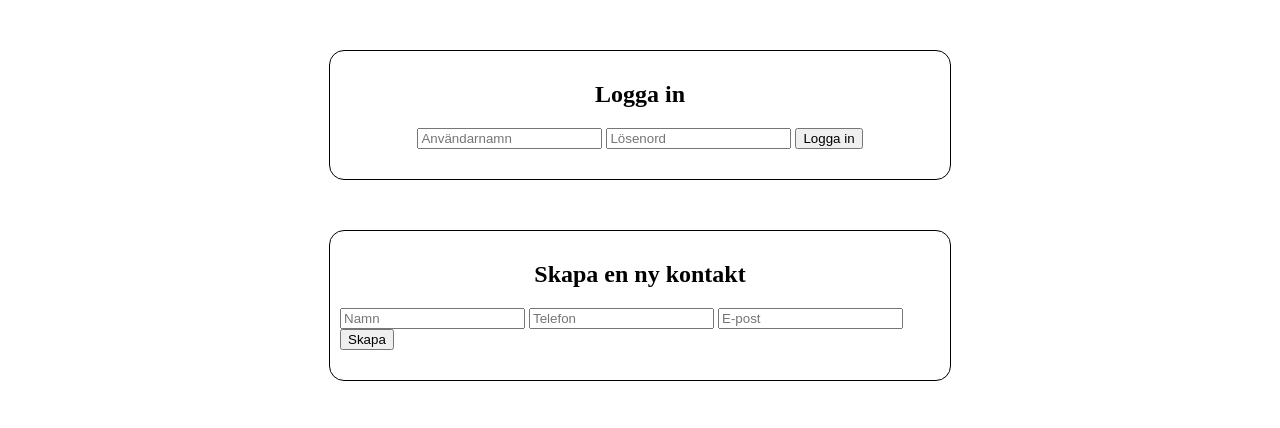
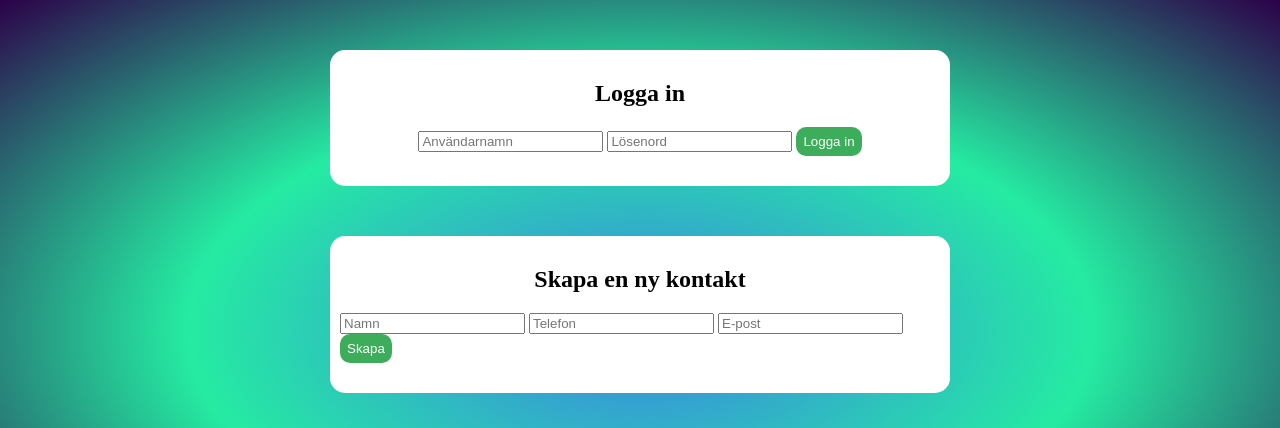
Before and after one commit to hampusvh/Server-Uppgift-Kontaktlista, a website: page public/index.html in a window 1280 px wide. Shown: the top 428 px of the page. Drawn offline with Linux system fonts and the light colour scheme.

Commit message:
added background color in css

```diff
--- a/public/style.css
+++ b/public/style.css
@@ -1,16 +1,21 @@
+
+body {
+    background: radial-gradient(ellipse, rgb(59, 130, 229), rgb(37, 235, 162), rgb(44, 1, 73));
+}
 
 #login-box, #create-box, #list-box {
 
     display: flex;
     flex-direction: column;
     max-width: 600px;
-    border: 1px solid black;
+    border: none;
     border-radius: 15px;
     justify-content: center;
     align-items: center;
     margin: auto;
     padding: 10px;
     margin-bottom: 50px;
+    background-color: rgb(255, 255, 255);
 }
 
 #login-box {
@@ -29,3 +34,11 @@
 #contacts-list li {
     margin-bottom: 15px;
 }
+
+button {
+    border: none;
+    border-radius: 10px;
+    padding: 7px;
+    color: white;
+    background-color: rgb(61, 173, 91);
+}
```
